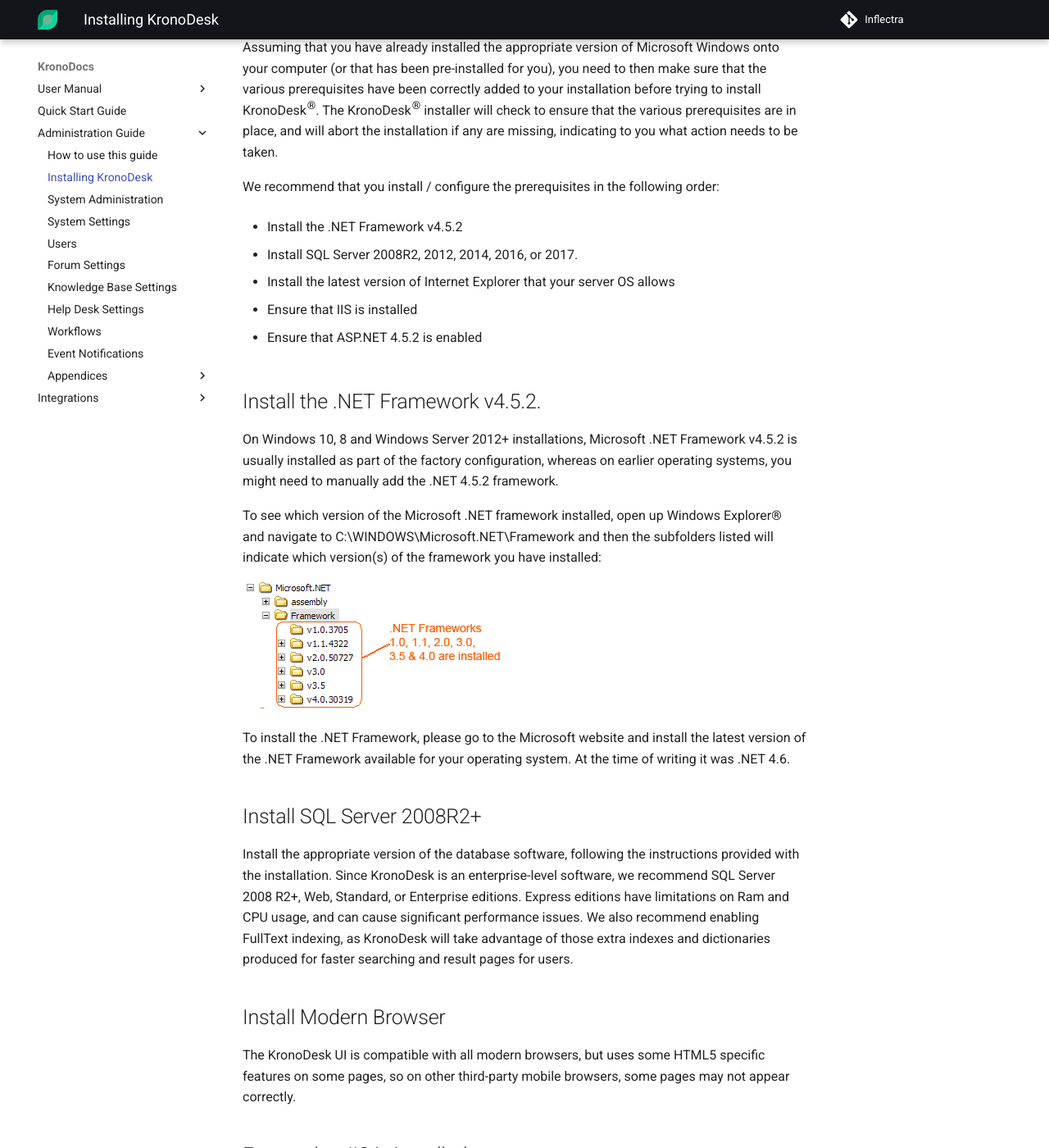
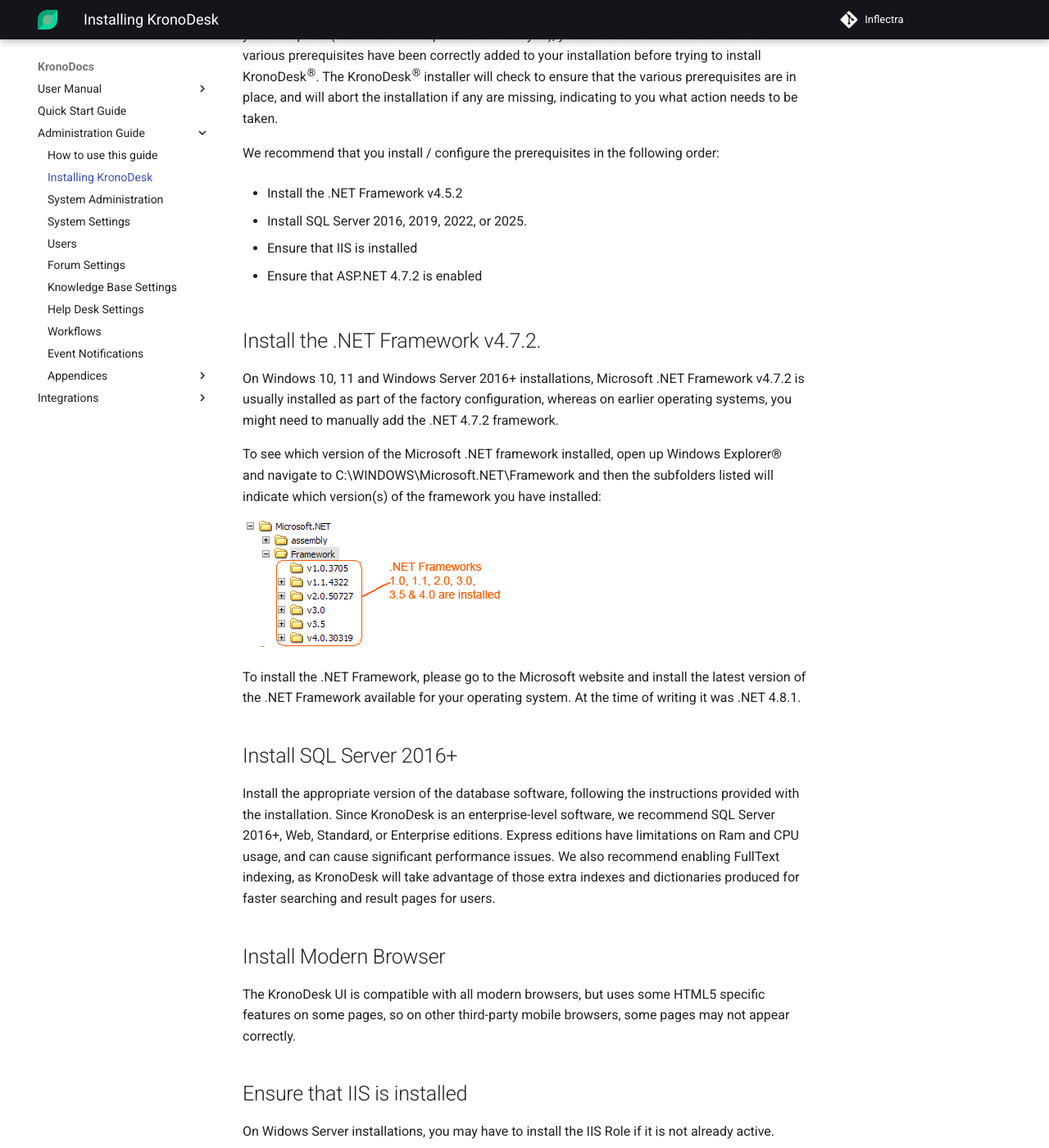
Before and after one commit to Inflectra/kronodesk-documentation, an MkDocs documentation site: the page built from docs/Administration-Guide/Installing-KronoDesk.md, in a window 1280 px wide and 1400 px high, scrolled down 1278 px. Shown: the whole window at 82% size. Built offline with MkDocs 1.6.1 and Material for MkDocs 9.7.7, drawn with Linux system fonts in a browser that asks for light colours; old or Windows-style settings are respelled for this version of MkDocs; some of the changed text lies outside the part shown.

Commit message:
Adding SLAs and updating on-prem reqs

```diff
--- a/docs/Administration-Guide/Installing-KronoDesk.md
+++ b/docs/Administration-Guide/Installing-KronoDesk.md
@@ -19,10 +19,10 @@
 | **Server Requirements** | |
 | **Processor:**                    | Intel® or AMD® x86 or x64 compatible processor              |
 | **Memory:**                       | 8 GB recommended                  |
-| **Database:**                     | Microsoft SQL Server 2017 <br> Microsoft SQL Server 2016 <br> Microsoft SQL Server 2014 <br> Microsoft SQL Server 2012 <br> Microsoft SQL Server 2008 R2 <br> SQL Server Express is supported, <br> but not recommended for <br> production due to limitations.    |
-| **Web Server:**                   | Internet Information Services  (IIS) 7.0 or higher <br> .NET 4.5.2 Framework or higher    |
+| **Database:**                     | Microsoft SQL Server 2025 <br> Microsoft SQL Server 2022 <br> Microsoft SQL Server 2019 <br> Microsoft SQL Server 2016 <br> SQL Server Express is supported, <br> but not recommended for <br> production due to limitations.    |
+| **Web Server:**                   | Internet Information Services  (IIS) 7.0 or higher <br> .NET 4.7.2 Framework or higher    |
 | **Client Requirements**           |                                   |
-| **Web Browser:**                  | Mozilla Firefox <br> Google Chrome (Desktop and Android) <br> Apple Safari (Desktop and iOS) <br> Microsoft Edge <br> Opera <br> Internet Explorer 11.0 (not recommended)                      |
+| **Web Browser:**                  | Mozilla Firefox <br> Google Chrome (Desktop and Android) <br> Apple Safari (Desktop and iOS) <br> Microsoft Edge <br> Opera                      |
 
 \*Note that KronoDesk<sup>®</sup> can be loaded onto either Windows Server or
 workstation editions, provided that the IIS web-server is installed and
@@ -47,21 +47,18 @@
 
 - Install the .NET Framework v4.5.2
 
-- Install SQL Server 2008R2, 2012, 2014, 2016, or 2017.
-
-- Install the latest version of Internet Explorer that your server OS
-allows
+- Install SQL Server 2016, 2019, 2022, or 2025.
 
 - Ensure that IIS is installed
 
-- Ensure that ASP.NET 4.5.2 is enabled
+- Ensure that ASP.NET 4.7.2 is enabled
 
-## Install the .NET Framework v4.5.2.
+## Install the .NET Framework v4.7.2.
 
-On Windows 10, 8 and Windows Server 2012+ installations, Microsoft .NET
-Framework v4.5.2 is usually installed as part of the factory
+On Windows 10, 11 and Windows Server 2016+ installations, Microsoft .NET
+Framework v4.7.2 is usually installed as part of the factory
 configuration, whereas on earlier operating systems, you might need to
-manually add the .NET 4.5.2 framework.
+manually add the .NET 4.7.2 framework.
 
 To see which version of the Microsoft .NET framework installed, open up
 Windows Explorer® and navigate to
@@ -76,13 +73,13 @@
 
 To install the .NET Framework, please go to the Microsoft website and
 install the latest version of the .NET Framework available for your
-operating system. At the time of writing it was .NET 4.6.
+operating system. At the time of writing it was .NET 4.8.1.
 
-## Install SQL Server 2008R2+
+## Install SQL Server 2016+
 
 Install the appropriate version of the database software, following the
 instructions provided with the installation. Since KronoDesk is an
-enterprise-level software, we recommend SQL Server 2008 R2+, Web,
+enterprise-level software, we recommend SQL Server 2016+, Web,
 Standard, or Enterprise editions. Express editions have limitations on
 Ram and CPU usage, and can cause significant performance issues. We also
 recommend enabling FullText indexing, as KronoDesk will take advantage
@@ -100,7 +97,7 @@
 On Widows Server installations, you may have to install the IIS Role if
 it is not already active.
 
-On **Windows Server 2012+**, you need to click on Server Manager, then
+On **Windows Server 2016+**, you need to click on Server Manager, then
 under the "Roles" heading, choose the option to "Add Role" followed by
 selecting the new role "Web Server / IIS". Then click "Next" to bring up
 the role configuration screen:
@@ -130,13 +127,9 @@
 
         - Application Development
 
-            - .NET Extensibility 3.5
+            - .NET Extensibility 4.7.2
 
-            - .NET Extensibility 4.5
-
-            - ASP.NET 3.5
-
-            - ASP.NET 4.5
+            - ASP.NET 4.7.2
 
             - ISAPI Extensions
 
@@ -148,11 +141,11 @@
 
             - IIS Management Service
 
-- .NET Framework 4.5 Features
+- .NET Framework 4.7.2 Features
 
-    - .NET Framework 4.5
+    - .NET Framework 4.7.2
 
-    - ASP.NET 4.5
+    - ASP.NET 4.7.2
 
     - WCF Services
 
```
Also changed, not shown: docs/Administration-Guide/Help-Desk-Settings.md (+31 -2 lines), docs/Administration-Guide/img/Help_Desk_Settings_50.png, docs/Administration-Guide/img/Help_Desk_Settings_51.png, docs/Administration-Guide/img/Help_Desk_Settings_52.png, docs/Administration-Guide/img/Help_Desk_Settings_Working_Hours1.png (added), docs/Administration-Guide/img/Help_Desk_Settings_Working_Hours2.png (added).
